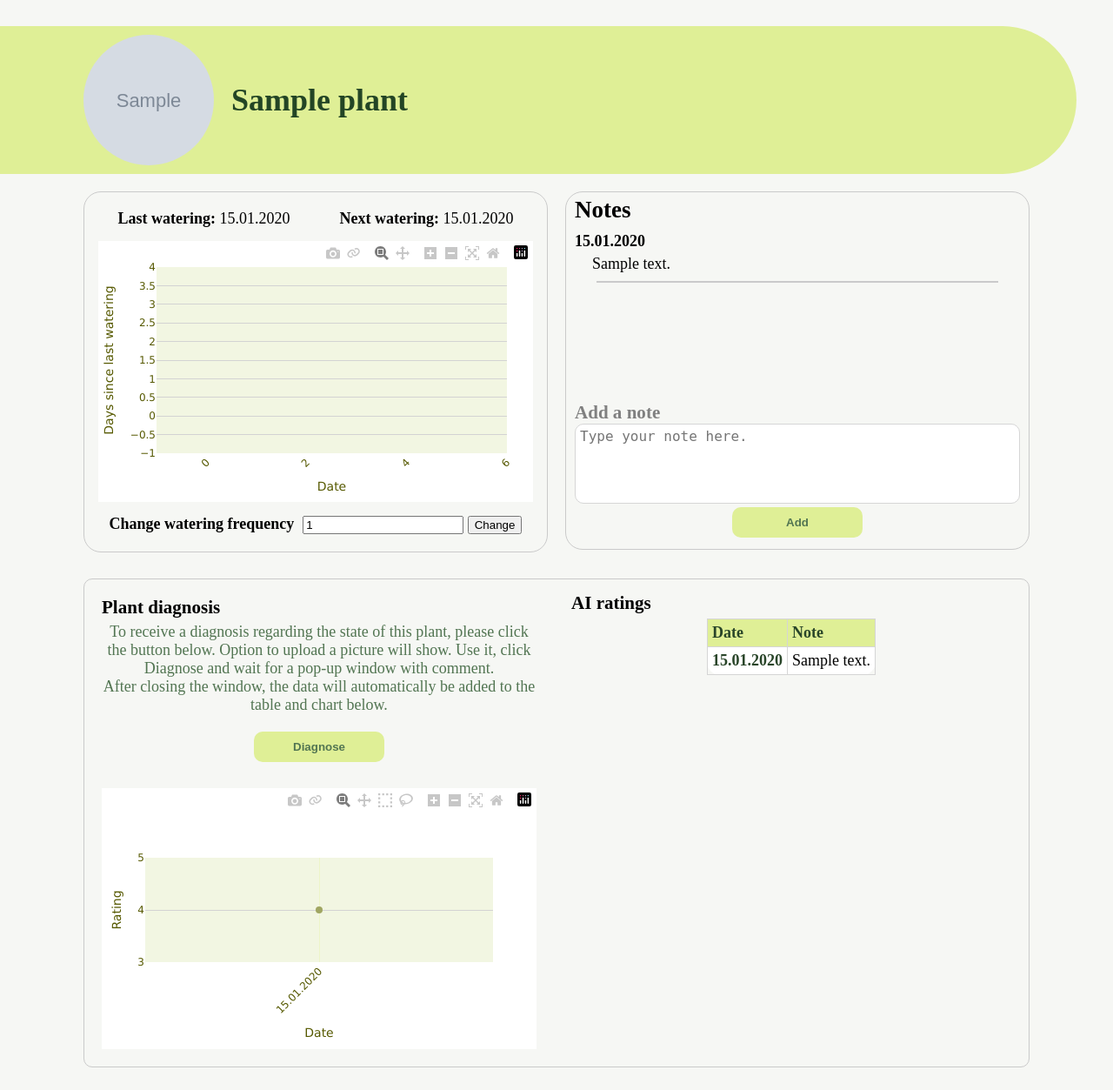
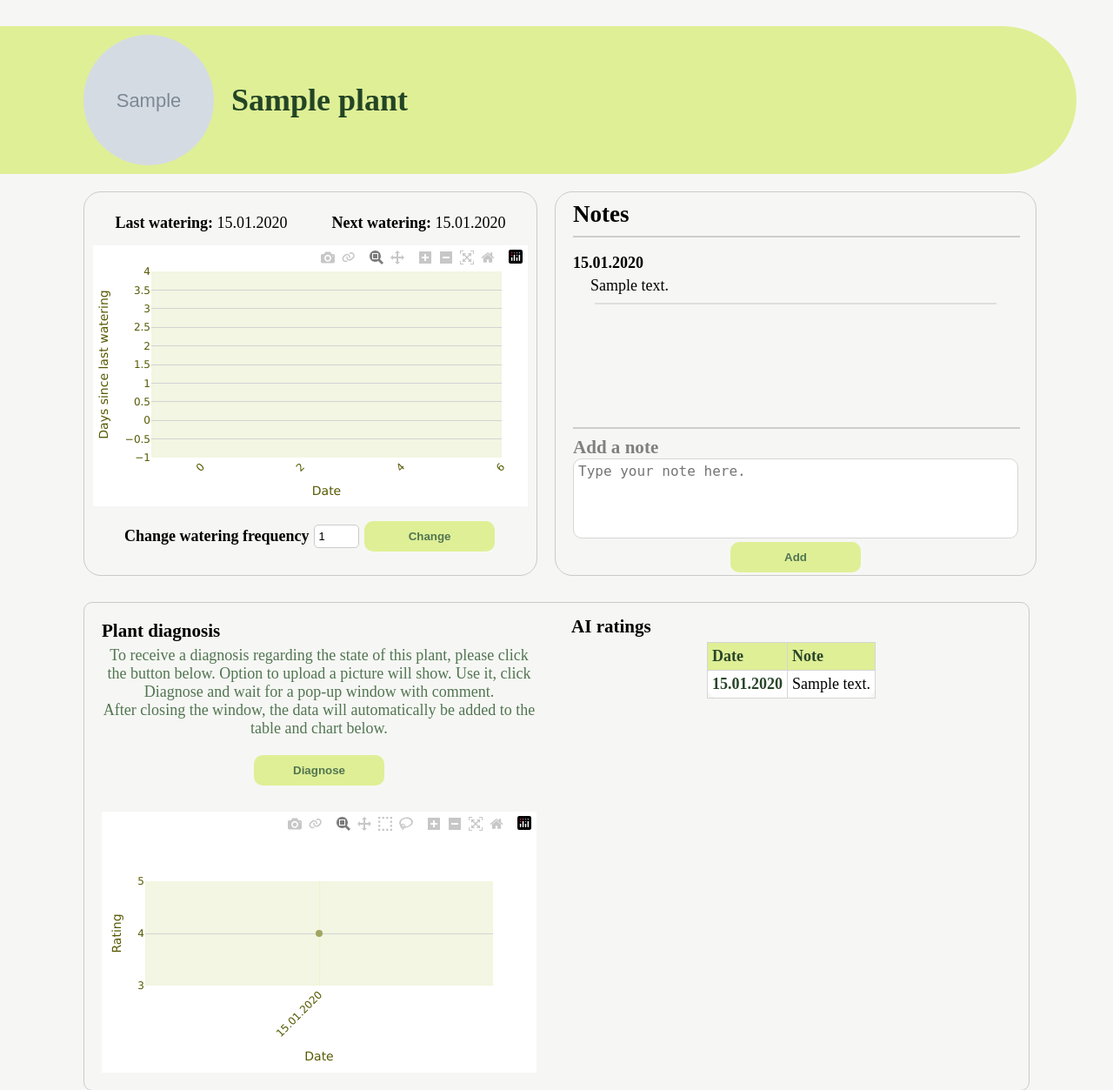
Before and after one commit to AngelikaMajewska/PlantCaretaker, a Django app: page /my-plants/1/ in a window 1280 px wide. Shown: the part 56-1309 px from the top of the page at 87% size. Run offline with Django 5.2, Linux system fonts and the light colour scheme; a user stored in the database is signed in; tables that the repository leaves empty hold one stand-in row (values such as "Sample post"); grey boxes marked "Sample" are stand-in pictures; some libraries are stand-ins or nearby versions.

Commit message:
Owned Plant View style changes

```diff
--- a/plants/static/plants.js
+++ b/plants/static/plants.js
@@ -476,4 +476,11 @@ document.addEventListener("DOMContentLoaded", function() {
 
         });
     }
+    const buttonAiForm=document.getElementById("fileInput")
+    if (buttonAiForm){
+        buttonAiForm.addEventListener("change", function () {
+            const fileName = this.files[0]?.name || "No file selected";
+            document.getElementById("fileName").textContent = fileName;
+        });
+    }
 });
--- a/plants/static/style.css
+++ b/plants/static/style.css
@@ -1509,12 +1509,42 @@ footer{
     flex-direction: row;
     align-content: center;
     align-self: center;
+
 }
 .watering-frequency p{
-    margin:0 10px 0 0 ;
+    margin:auto 5px auto 0;
 }
 #watering-frequency-form{
     margin: auto 0;
+}
+#watering-frequency-select{
+    font-size:13px;
+    width: 40px;
+    appearance: none;
+    -webkit-appearance: none;
+    -moz-appearance: none;
+    margin:auto;
+    background-color: white;
+    border: 1px solid #ccc;
+    padding: 5px;
+    border-radius: 5px;
+    cursor: pointer;
+
+}
+#watering-frequency-button{
+    padding: 10px;
+    border:none;
+    background-color: #dfef96;
+    color: #527552;
+    font-weight: bold;
+    width: 150px;
+    align-self: center;
+    margin:2px;
+    border-radius: 10px;
+    transition: background-color 0.3s ease;
+}
+#watering-frequency-button:hover{
+    background-color: #c2d180;
 }
 .watering-chart{
     width: fit-content;
@@ -1531,12 +1561,12 @@ footer{
     flex-direction: column;
     border-radius: 20px;
     border: 1px solid #cacaca;
-    padding:5px 10px;
+    padding:10px 20px;
     width: 50%;
     margin: 20px 0 10px 10px;
-    height: 400px;
-    max-height: 400px;
-    min-height: 400px;
+    height: 420px;
+    max-height: 420px;
+    min-height: 420px;
 }
 .usernotes h2{
     margin:0;
@@ -1556,7 +1586,6 @@ footer{
 
 .add-note-form{
     align-self: center;
-    margin-top:5px;
 }
 .add-note-form h3{
     margin:0;
--- a/plants/templates/plants/owned_plants.html
+++ b/plants/templates/plants/owned_plants.html
@@ -24,25 +24,27 @@
                 <div class="watering-frequency">
                     <p><strong>Change watering frequency</strong></p>
                     <form id="watering-frequency-form" >
-                        <input type="number" name="frequency" step="1" min="1" value="{{watering_frequency}}">
+                        <input type="number" id="watering-frequency-select" name="frequency" step="1" min="1" value="{{watering_frequency}}">
                         <input type="hidden" name="plant_id" value="{{plant.id}}">
                         <input type="hidden" name="owner_id" value="{{user.id}}">
-                        <input type="submit" value="Change">
+                        <input type="submit" id="watering-frequency-button" value="Change">
                     </form>
                 </div>
 
             </div>
             <div class="usernotes">
                 <h2 class="usernotes-header">Notes</h2>
+                <hr style="border:1px solid #cdcdcd; width: 100%">
                 <div class="usernotes-list">
                         {% for note in user_notes %}
                             <h4>{{note.date| date:"d.m.Y"}} </h4>
                             <p>{{note.note}}</p>
-                            <hr style="border:1px solid #cacaca; width: 90%">
+                            <hr style="border:1px solid #dfdfdf; width: 90%">
                             {% empty %}
                             <p>No notes</p>
                         {% endfor %}
                 </div>
+                <hr style="border:1px solid #cdcdcd; width: 100%">
                 <div class="add-note-form">
                     <h3>Add a note</h3>
                     <form id="note-form" data-url="{% url 'add-note' %}">
@@ -67,9 +69,9 @@
                     <div id="diagnoseModal" style="display:none;">
                         <form id="diagnoseForm" enctype="multipart/form-data" data-url="{% url 'diagnose-plant' %}">
                             {% csrf_token %}
-                            <input type="file" name="image" id="fileInput" accept="image/*" required>
+                            <input type="file" name="image" id="fileInput" accept="image/*" required hidden>
                             <label for="fileInput" class="file-upload-button">📷 Choose image</label>
-
+                            <span id="fileName">No file selected</span>
                             <input type="hidden" name="plant_id" id="plantIdInput">
                             <button type="submit">Send for analysis</button>
                         </form>
```
Also changed, not shown: other parts of plants/static/style.css (+21 -27 lines).
